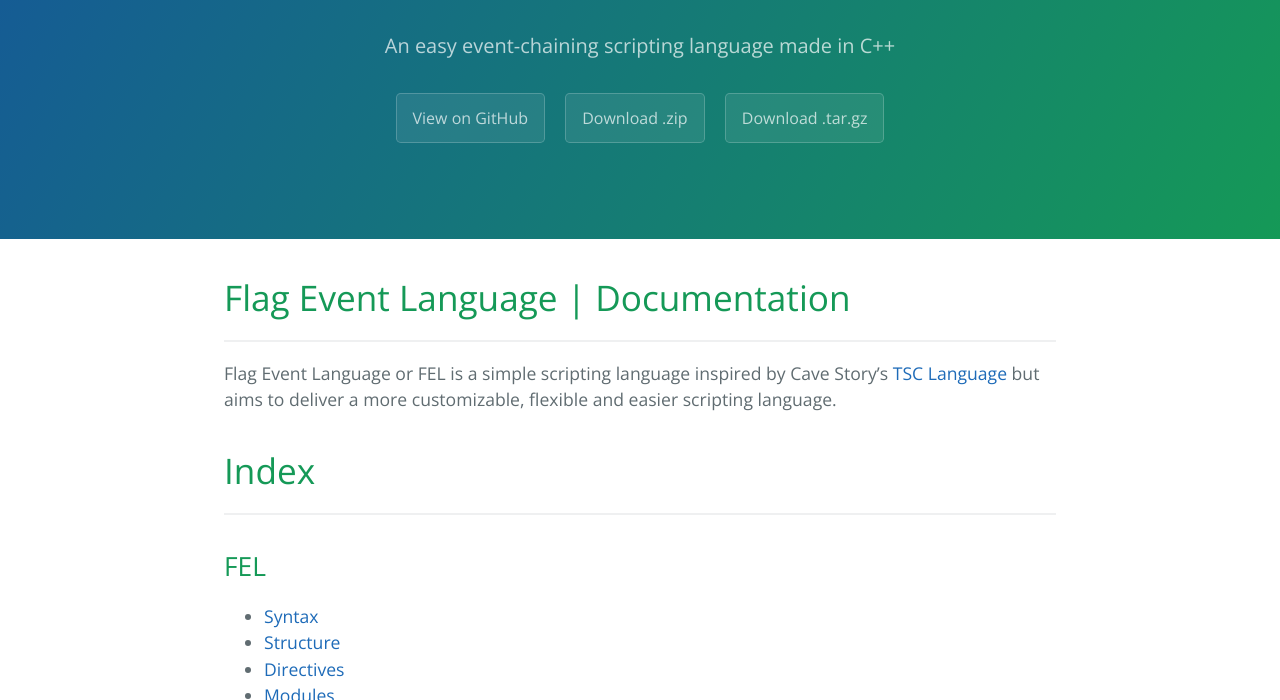
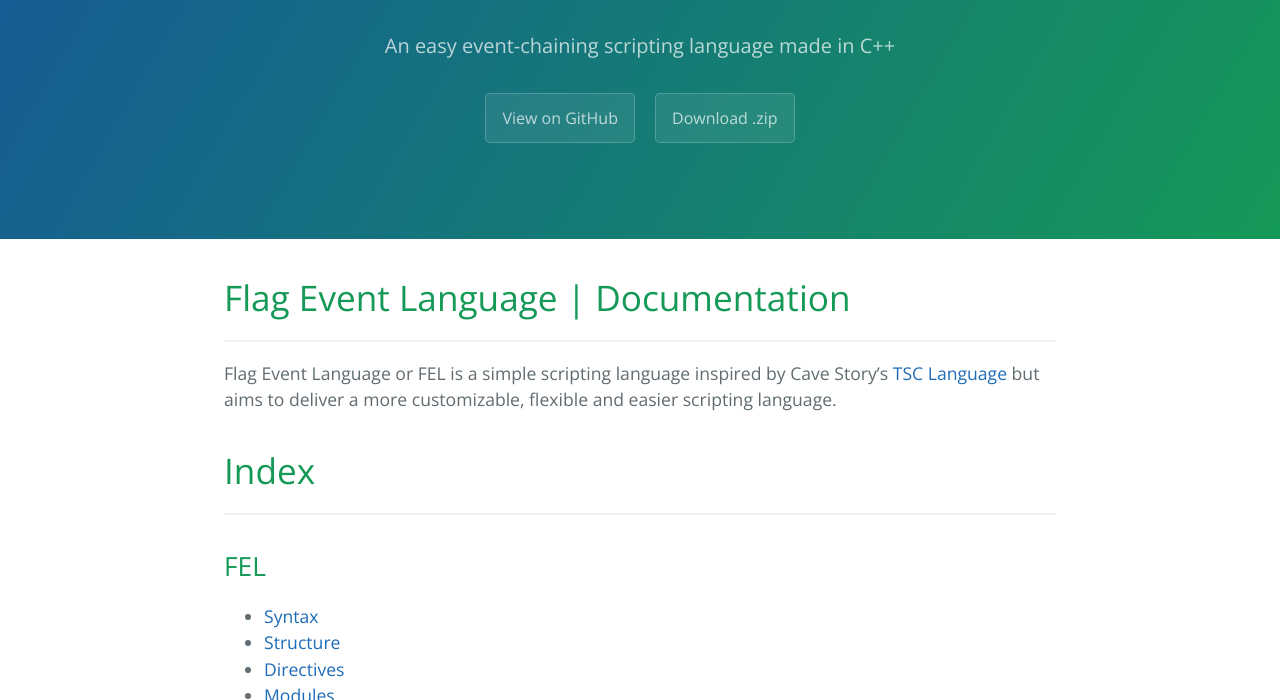
Before and after one commit to MrDerpySour/FEL, a Jekyll site: the page built from docs/index.md, in a window 1280 px wide and 900 px high, cut to the strip 200-900 px from the top of the window. Built offline with Jekyll 4.4.1, drawn with Linux system fonts in a browser that asks for light colours; our own code applies the rules of GitHub Pages for plain Markdown files.

Commit message:
Changed href to actual destinations
Also removed the "Download as tar.gz"

[ci skip]

```diff
--- a/docs/_includes/page-header.html
+++ b/docs/_includes/page-header.html
@@ -1,7 +1,6 @@
 <section class="page-header">
   <h1 class="project-name">{{ site.title }}</h1>
   <h2 class="project-tagline">{{ site.tagline }}</h2>
-  <a href="#" class="btn">View on GitHub</a>
-  <a href="#" class="btn">Download .zip</a>
-  <a href="#" class="btn">Download .tar.gz</a>
+  <a href="https://github.com/Lunatoid/FEL" class="btn">View on GitHub</a>
+  <a href="https://github.com/Lunatoid/FEL/archive/master.zip" class="btn">Download .zip</a>
 </section>
```
